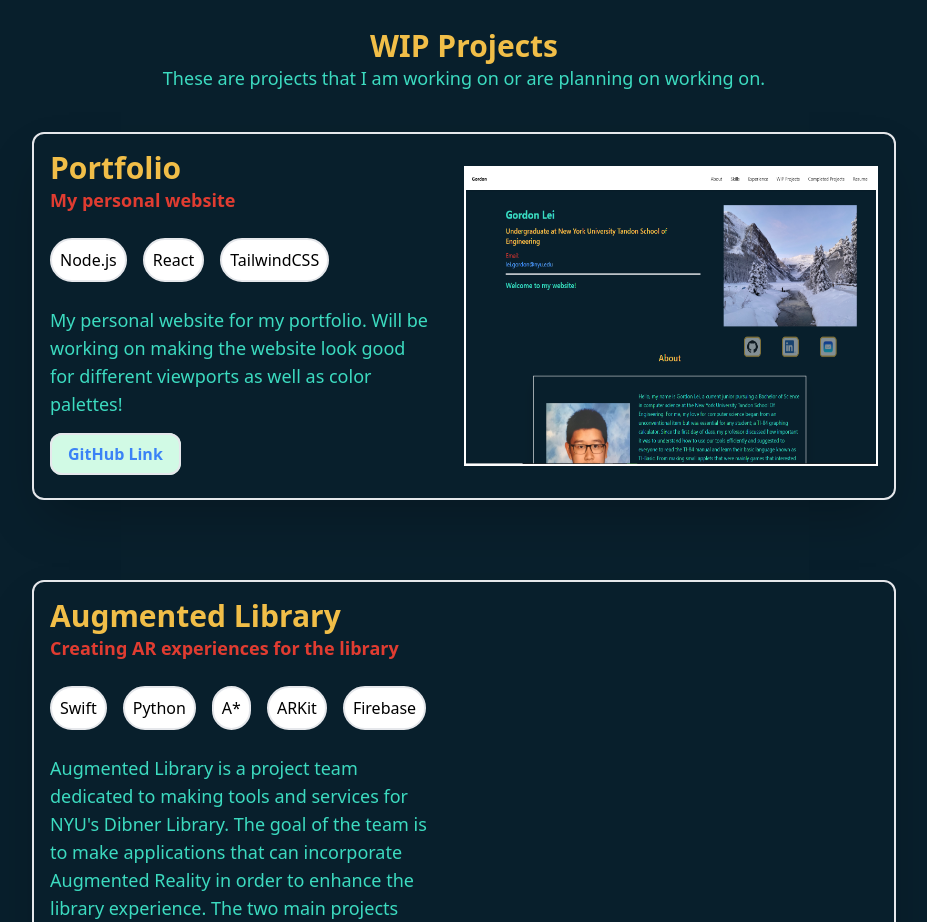
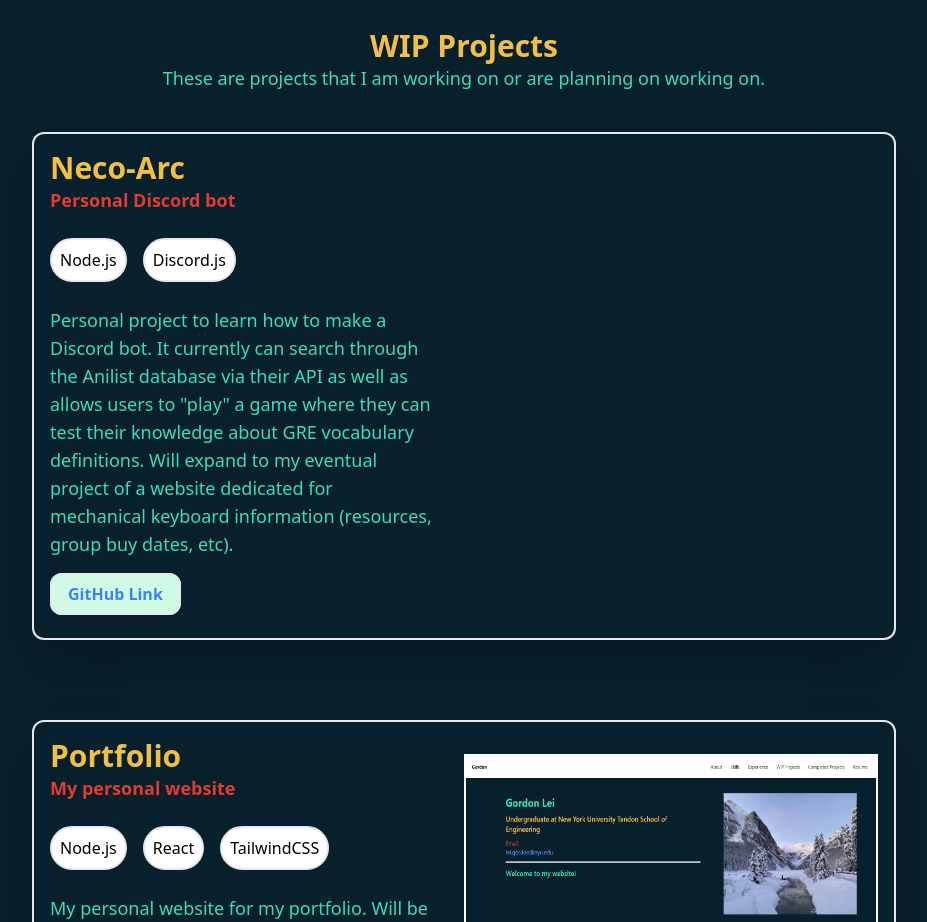
Before and after one commit to GordonLei/gordonlei-react, a React (Create React App) app: page / in a window 1280 px wide. Shown: the part 4560-5482 px from the top of the page, without its empty margins (176-1103 px from the left). Built offline with nearby package versions, Linux system fonts and the light colour scheme.

Commit message:
added neco-arc to WIP projects. no images

```diff
--- a/src/json/WIP.js
+++ b/src/json/WIP.js
@@ -1,22 +1,34 @@
 const WIP = [
-    {
-        "title": "Augmented Library",
-        "technology": ["Swift", "Python", "A*", "ARKit", "Firebase"],
-        "subheader": "Creating AR experiences for the library",
-        "description": "Augmented Library is a project team dedicated to making tools and services for NYU's Dibner Library. The goal of the team is to make applications that can incorporate Augmented Reality in order to enhance the library experience. The two main projects that we are currently working on include are \"Interactive Flyers\" and \"Path-Finding\". The goal of the Interactive Flyers project is to create scannable images similar to QR codes (but looks visually more appealing or related to the university) that will act as a billboard flyer. By scanning the image, the user will be prompted with an AR experience explaining the details of the flyer. The goal of the Path-Finding team is to use the A* algorithmn as a basis to create a tool that can be used by students to navigate to specific places within the library",
-        "demoLink": "",
-        "githubLink": "https://github.com/Augmented-Library/Augmented-Library",
-        "images": []
-    },
-    {
-        "title": "Portfolio",
-        "technology": ["Node.js", "React", "TailwindCSS"],
-        "subheader": "My personal website",
-        "description": "My personal website for my portfolio. Will be working on making the website look good for different viewports as well as color palettes!",
-        "demoLink": "",
-        "githubLink": "https://github.com/Augmented-Library/Augmented-Library",
-        "images": [process.env.PUBLIC_URL + '/img/website.png']
-    },
+  {
+    title: "Augmented Library",
+    technology: ["Swift", "Python", "A*", "ARKit", "Firebase"],
+    subheader: "Creating AR experiences for the library",
+    description:
+      'Augmented Library is a project team dedicated to making tools and services for NYU\'s Dibner Library. The goal of the team is to make applications that can incorporate Augmented Reality in order to enhance the library experience. The two main projects that we are currently working on include are "Interactive Flyers" and "Path-Finding". The goal of the Interactive Flyers project is to create scannable images similar to QR codes (but looks visually more appealing or related to the university) that will act as a billboard flyer. By scanning the image, the user will be prompted with an AR experience explaining the details of the flyer. The goal of the Path-Finding team is to use the A* algorithmn as a basis to create a tool that can be used by students to navigate to specific places within the library',
+    demoLink: "",
+    githubLink: "https://github.com/Augmented-Library/Augmented-Library",
+    images: [],
+  },
+  {
+    title: "Portfolio",
+    technology: ["Node.js", "React", "TailwindCSS"],
+    subheader: "My personal website",
+    description:
+      "My personal website for my portfolio. Will be working on making the website look good for different viewports as well as color palettes!",
+    demoLink: "",
+    githubLink: "https://github.com/GordonLei/gordonlei-react/tree/main",
+    images: [process.env.PUBLIC_URL + "/img/website.png"],
+  },
+  {
+    title: "Neco-Arc",
+    technology: ["Node.js", "Discord.js"],
+    subheader: "Personal Discord bot",
+    description:
+      'Personal project to learn how to make a Discord bot. It currently can search through the Anilist database via their API as well as allows users to "play" a game where they can test their knowledge about GRE vocabulary definitions. Will expand to my eventual project of a website dedicated for mechanical keyboard information (resources, group buy dates, etc).',
+    demoLink: "",
+    githubLink: "https://github.com/GordonLei/Neco-Arc",
+    images: [],
+  },
 ];
 
 export default WIP;
```
Also changed, not shown: 1 other file (tests, documents, lock files or other folders).
